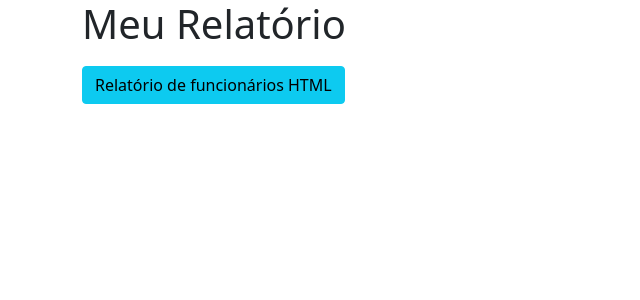
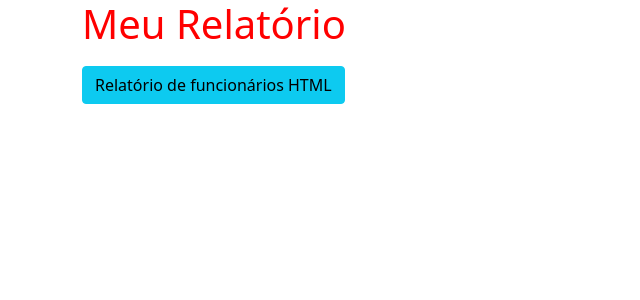
Before and after one commit to Flaviohmm/gestao_RH, a Django app: page /funcionarios/relatorio_funcionarios_html_debug in a window 1280 px wide. Shown: the top 300 px of the page, without its empty margins (0-640 px from the left). Run offline with Django 3.2, Linux system fonts and the light colour scheme; some libraries are stand-ins or nearby versions.

Commit message:
Resolvendo o problema de CSS o xhtml2pdf

```diff
--- a/apps/funcionarios/templates/funcionarios/relatorio.html
+++ b/apps/funcionarios/templates/funcionarios/relatorio.html
@@ -1,7 +1,13 @@
 {% extends 'base.html' %}
 
+{% block staticcss %}
+    <style>
+        .teste { color: red; }
+    </style>
+{% endblock %}
+
 {% block main %}
-    <h1>Meu Relatório</h1>
+    <h1 class="teste">Meu Relatório</h1>
     <h2>{{ sales }}</h2>
 
     <a href="{% url 'relatorio_funcionarios_html' %}" class="btn btn-info" style="margin-top: 10px;">
--- a/templates/base.html
+++ b/templates/base.html
@@ -7,6 +7,8 @@
     <meta name="viewport" content="width=device-width, initial-scale=1.0">
     <link rel="stylesheet" href="{% static 'bootstrap/css/bootstrap.css' %}" type="text/css">
     <title>{% block title %}{% endblock %}</title>
+    {% block staticcss %}
+    {% endblock %}
 </head>
 <body>
     <div class="container">
```
